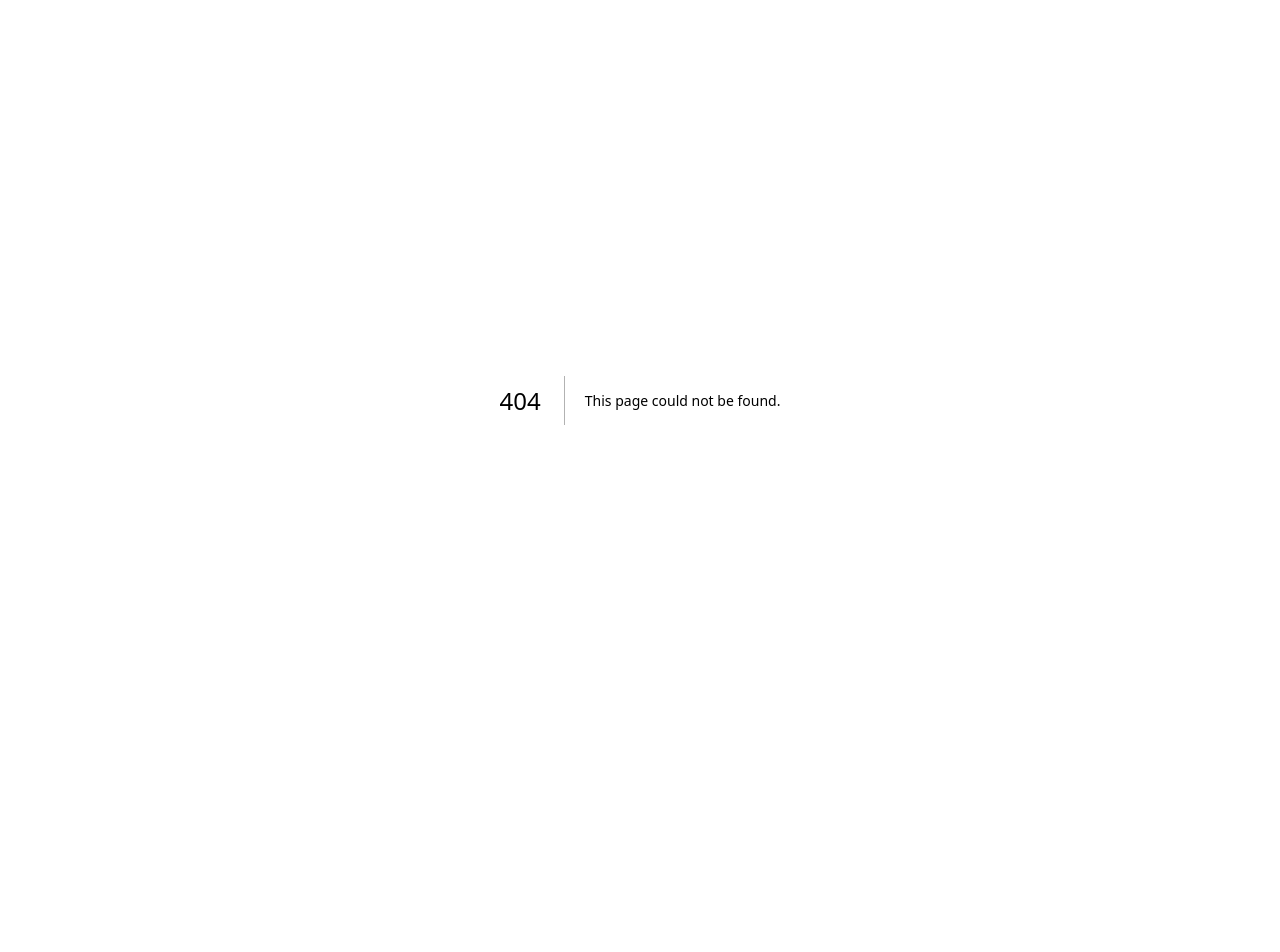
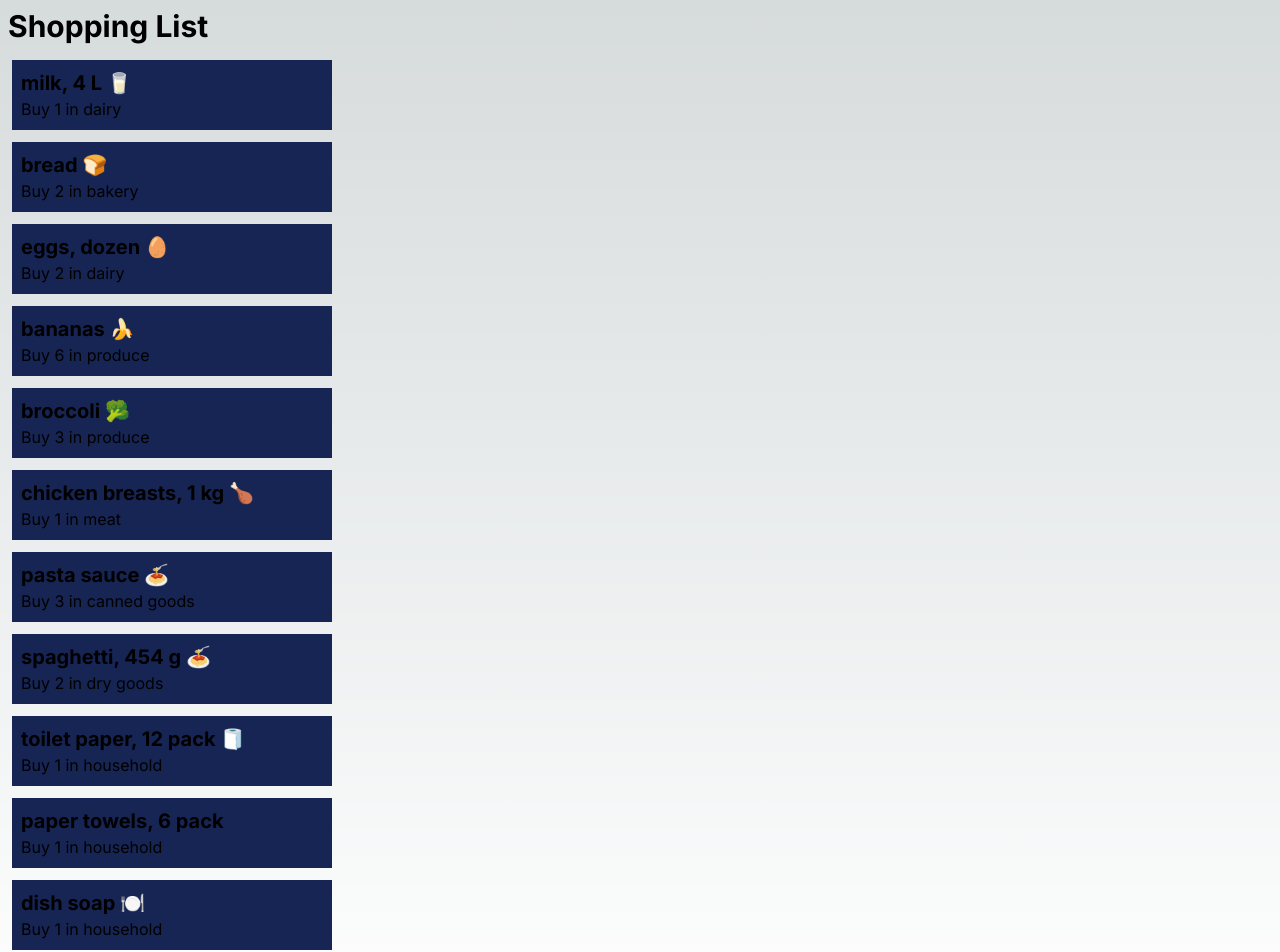
Before and after one commit to aiveemaem/cprg306-assignments, a Next.js app: page /week-3 in a window 1280 px wide. Before the commit this address had no page. Shown: the top 952 px of the page. Before the commit the page ends 800 px from the top, so only its background shows below. Built offline with nearby package versions, Linux system fonts and the light colour scheme.

Commit message:
create week-3 branch

```diff
--- a/app/layout.js
+++ b/app/layout.js
@@ -1,17 +1,17 @@
-import { Inter } from 'next/font/google'
-import './globals.css'
+import { Inter } from "next/font/google";
+import "./globals.css";
 
-const inter = Inter({ subsets: ['latin'] })
+const inter = Inter({ subsets: ["latin"] });
 
 export const metadata = {
-  title: 'Create Next App',
-  description: 'Generated by create next app',
-}
+  title: "Shopping List",
+  description: "Generated by create next app",
+};
 
 export default function RootLayout({ children }) {
   return (
     <html lang="en">
       <body className={inter.className}>{children}</body>
     </html>
-  )
+  );
 }
--- a/app/week-2/student-info.js
+++ /dev/null
@@ -1,17 +0,0 @@
-import Link from "next/link";
-
-export default function StudentInfo() {
-  return (
-    <div>
-      <p>Aivee Mae Madrelejos</p>
-      <p>
-        <Link
-          className="hover:text-blue-500 hover:underline"
-          href="https://github.com/aiveemaem"
-        >
-          https://github.com/aiveemaem
-        </Link>
-      </p>
-    </div>
-  );
-}
--- /dev/null
+++ b/app/week-3/item-list.js
@@ -0,0 +1,140 @@
+import Item from "./item";
+
+export default function ItemList() {
+  const item1 = {
+    name: "milk, 4 L 🥛",
+    quantity: 1,
+    category: "dairy",
+  };
+
+  const item2 = {
+    name: "bread 🍞",
+    quantity: 2,
+    category: "bakery",
+  };
+
+  const item3 = {
+    name: "eggs, dozen 🥚",
+    quantity: 2,
+    category: "dairy",
+  };
+
+  const item4 = {
+    name: "bananas 🍌",
+    quantity: 6,
+    category: "produce",
+  };
+
+  const item5 = {
+    name: "broccoli 🥦",
+    quantity: 3,
+    category: "produce",
+  };
+
+  const item6 = {
+    name: "chicken breasts, 1 kg 🍗",
+    quantity: 1,
+    category: "meat",
+  };
+
+  const item7 = {
+    name: "pasta sauce 🍝",
+    quantity: 3,
+    category: "canned goods",
+  };
+
+  const item8 = {
+    name: "spaghetti, 454 g 🍝",
+    quantity: 2,
+    category: "dry goods",
+  };
+
+  const item9 = {
+    name: "toilet paper, 12 pack 🧻",
+    quantity: 1,
+    category: "household",
+  };
+
+  const item10 = {
+    name: "paper towels, 6 pack",
+    quantity: 1,
+    category: "household",
+  };
+
+  const item11 = {
+    name: "dish soap 🍽️",
+    quantity: 1,
+    category: "household",
+  };
+
+  const item12 = {
+    name: "hand soap 🧼",
+    quantity: 4,
+    category: "household",
+  };
+
+  return (
+    <>
+      <Item
+        name={item1.name}
+        quantity={item1.quantity}
+        category={item1.category}
+      />
+      <Item
+        name={item2.name}
+        quantity={item2.quantity}
+        category={item2.category}
+      />
+      <Item
+        name={item3.name}
+        quantity={item3.quantity}
+        category={item3.category}
+      />
+      <Item
+        name={item4.name}
+        quantity={item4.quantity}
+        category={item4.category}
+      />
+      <Item
+        name={item5.name}
+        quantity={item5.quantity}
+        category={item5.category}
+      />
+      <Item
+        name={item6.name}
+        quantity={item6.quantity}
+        category={item6.category}
+      />
+      <Item
+        name={item7.name}
+        quantity={item7.quantity}
+        category={item7.category}
+      />
+      <Item
+        name={item8.name}
+        quantity={item8.quantity}
+        category={item8.category}
+      />
+      <Item
+        name={item9.name}
+        quantity={item9.quantity}
+        category={item9.category}
+      />
+      <Item
+        name={item10.name}
+        quantity={item10.quantity}
+        category={item10.category}
+      />
+      <Item
+        name={item11.name}
+        quantity={item11.quantity}
+        category={item11.category}
+      />
+      <Item
+        name={item12.name}
+        quantity={item12.quantity}
+        category={item12.category}
+      />
+    </>
+  );
+}
--- /dev/null
+++ b/app/week-3/item.js
@@ -0,0 +1,10 @@
+export default function Item({ name, quantity, category }) {
+  return (
+    <div className="border border-blue-950 bg-blue-950 w-full max-w-xs m-3 p-2">
+      <h3 className="text-xl font-bold">{name}</h3>
+      <p>
+        Buy {quantity} in {category}
+      </p>
+    </div>
+  );
+}
--- /dev/null
+++ b/app/week-3/page.js
@@ -0,0 +1,12 @@
+import ItemList from "./item-list.js";
+
+export default function Page() {
+  return (
+    <main>
+      <h1 className="text-3xl font-bold w-full max-w-xs m-1 p-1">
+        Shopping List
+      </h1>
+      <ItemList />
+    </main>
+  );
+}
```
Also changed, not shown: app/week-2/page.js (+0 -17 lines).
